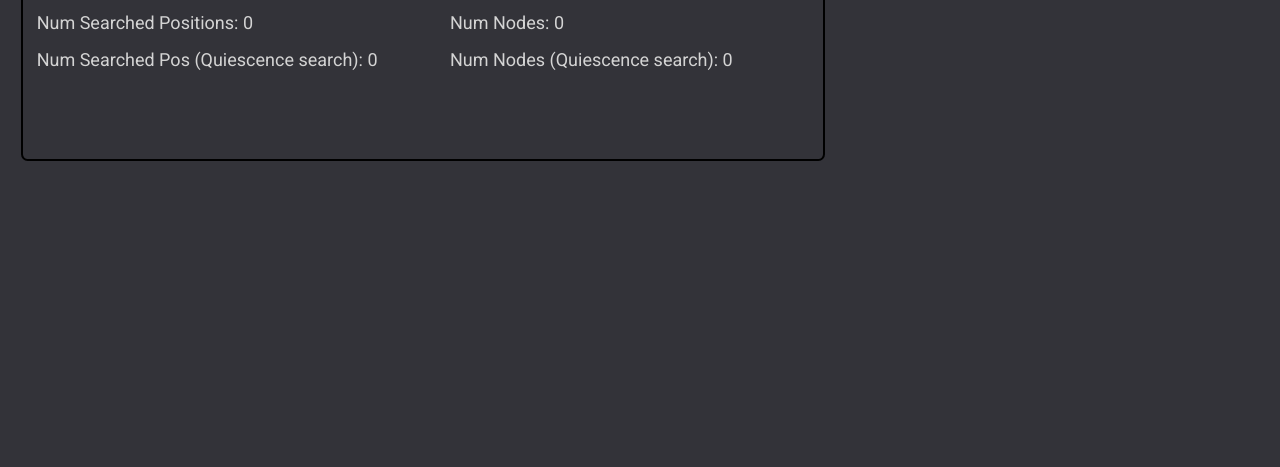
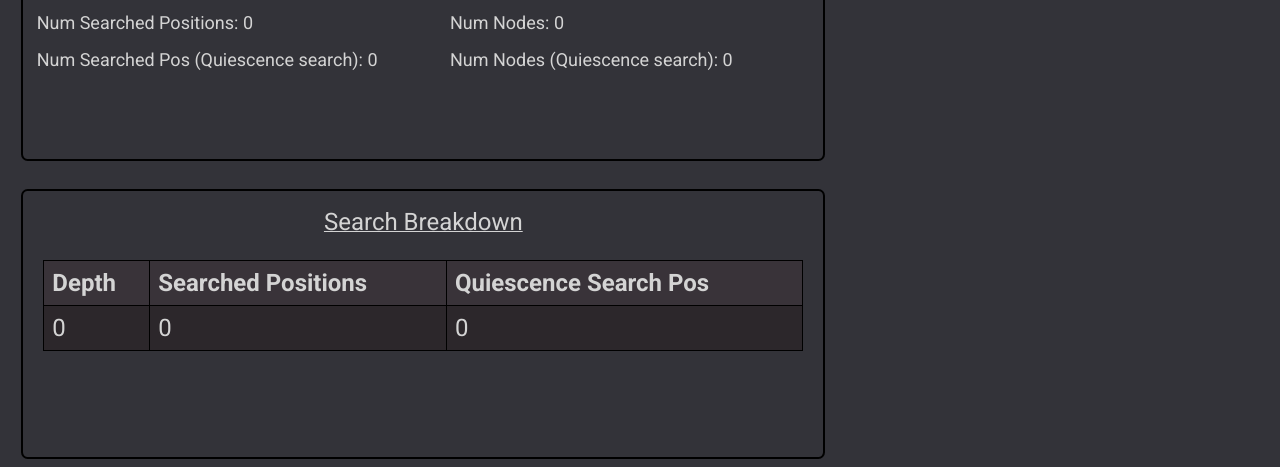
Before and after one commit to ItsAsShrimpleAsThat/FillerSolver, a plain HTML site: page index.html in a window 1280 px wide. Shown: the part 638-1105 px from the top of the page. Before the commit the page ends 807 px from the top, so only its background shows below. Drawn offline with Linux system fonts and the light colour scheme.

Commit message:
added breakdown html

```diff
--- a/index.html
+++ b/index.html
@@ -124,6 +124,27 @@
             </div>
         </div>
 
+        <div class="colorinputmenuflex" style="margin-top: -15pt;">
+            <div class="settingsmenuflex areaborder" style="height: 200pt; width: 600pt">
+                <div class="smalltext settingsheader" style="width: 100%;">
+                    <p id="searchsettingsheader">Search Breakdown</p>
+                    <table class="breakdowntable">
+                        <tr>
+                            <th>Depth</th>
+                            <th>Searched Positions</th>
+                            <th>Quiescence Search Pos</th>
+                        </tr>
+                        <div id="tablenonheader">
+                            <tr>
+                                <td>0</td>
+                                <td>0</td>
+                                <td>0</td>
+                            </tr>
+                        </div>
+                    </table>
+                </div>
+            </div>
+
         <script src="solver.js"></script>
     </body>
 </html>
--- a/solver.js
+++ b/solver.js
@@ -560,7 +560,6 @@ function startSearch()
     numNodes = 0;
     numQuiNodes = 0;
 
-
     if(useIterativeDeeping)
     {
         //use iterative deepening
--- a/style.css
+++ b/style.css
@@ -258,3 +258,28 @@ body
     margin-top: 6pt;
     margin-left: 10pt;
 }
+
+.breakdowntable
+{
+    font-family: "Roboto", sans-serif;
+    border-collapse: collapse;
+    width: 95%;
+    margin: auto;
+}
+
+td, th
+{
+    border: 1px solid black;
+    text-align: left;
+    padding: 8px;
+}
+
+tr
+{
+    background-color: #393339;
+}
+
+tr:nth-child(even)
+{
+    background-color: #2c272b;
+}
```
